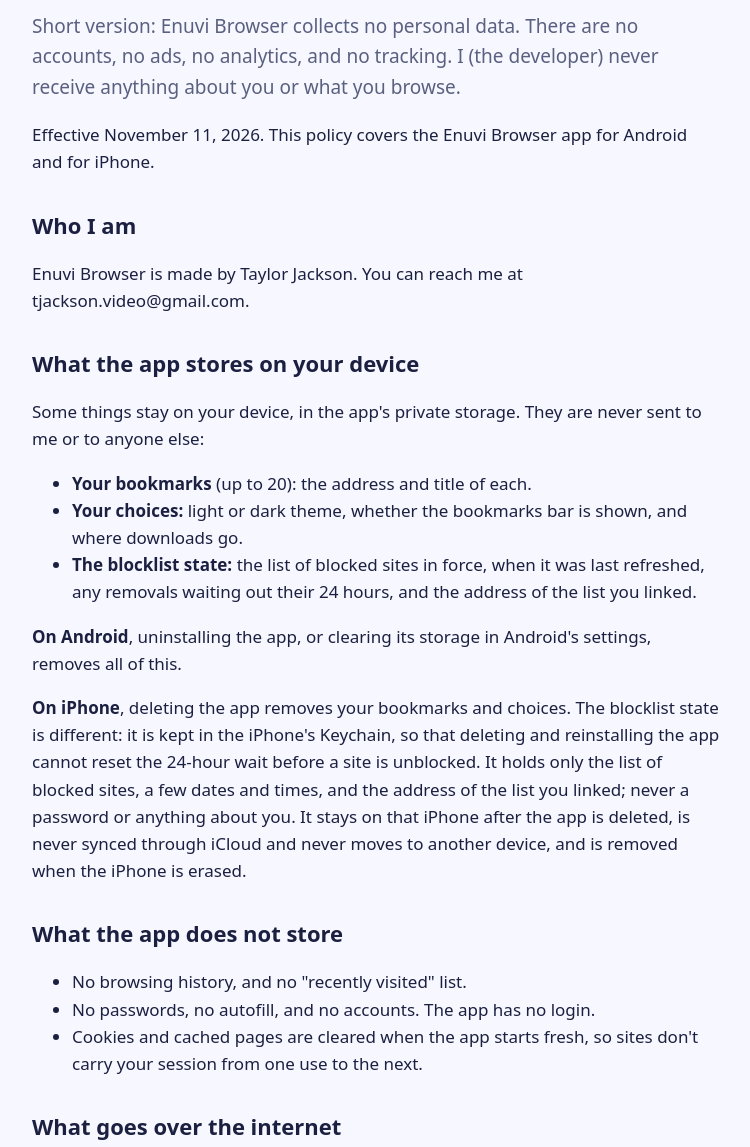
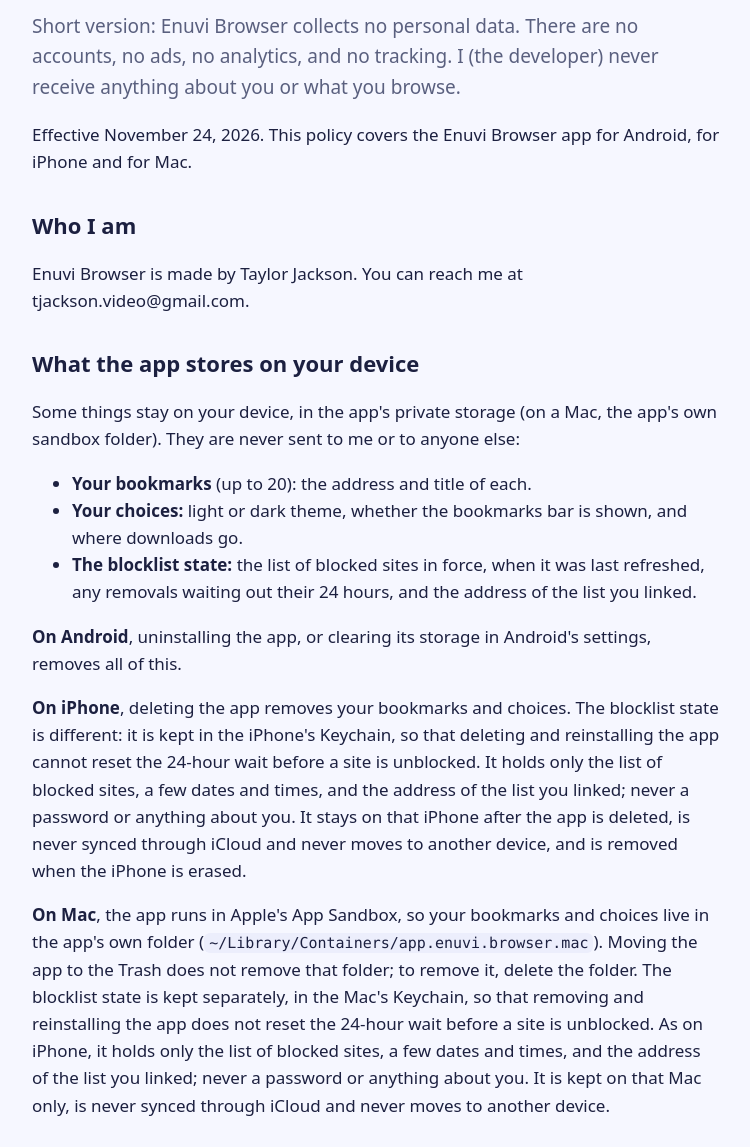
Before and after one commit to tjackson26/enuvi, a plain HTML site: page privacy.html in a window 1280 px wide. Shown: the part 180-1327 px from the top of the page, without its empty margins (264-1014 px from the left). Drawn offline with Linux system fonts and the light colour scheme.

Commit message:
Privacy policy: cover the Mac app too
Co-Authored-By: Claude Sonnet 5.5 <noreply@anthropic.com>

```diff
--- a/privacy.html
+++ b/privacy.html
@@ -23,13 +23,13 @@
   <h1>Privacy policy</h1>
   <p class="lead">Short version: Enuvi Browser collects no personal data. There are no accounts, no ads, no analytics, and no
   tracking. I (the developer) never receive anything about you or what you browse.</p>
-  <p>Effective November 11, 2026. This policy covers the Enuvi Browser app for Android and for iPhone.</p>
+  <p>Effective November 24, 2026. This policy covers the Enuvi Browser app for Android, for iPhone and for Mac.</p>
 
   <h2>Who I am</h2>
   <p>Enuvi Browser is made by Taylor Jackson. You can reach me at tjackson.video@gmail.com.</p>
 
   <h2>What the app stores on your device</h2>
-  <p>Some things stay on your device, in the app's private storage. They are never sent to me or to anyone else:</p>
+  <p>Some things stay on your device, in the app's private storage (on a Mac, the app's own sandbox folder). They are never sent to me or to anyone else:</p>
   <ul>
     <li><strong>Your bookmarks</strong> (up to 20): the address and title of each.</li>
     <li><strong>Your choices:</strong> light or dark theme, whether the bookmarks bar is shown, and where downloads go.</li>
@@ -41,6 +41,12 @@
   unblocked. It holds only the list of blocked sites, a few dates and times, and the address of the list you linked; never a
   password or anything about you. It stays on that iPhone after the app is deleted, is never synced through iCloud and never
   moves to another device, and is removed when the iPhone is erased.</p>
+  <p><strong>On Mac</strong>, the app runs in Apple's App Sandbox, so your bookmarks and choices live in the app's own folder
+  (<code>~/Library/Containers/app.enuvi.browser.mac</code>). Moving the app to the Trash does not remove that folder; to remove
+  it, delete the folder. The blocklist state is kept separately, in the Mac's Keychain, so that removing and reinstalling the
+  app does not reset the 24-hour wait before a site is unblocked. As on iPhone, it holds only the list of blocked
+  sites, a few dates and times, and the address of the list you linked; never a password or anything about you. It is kept on
+  that Mac only, is never synced through iCloud and never moves to another device.</p>
 
   <h2>What the app does not store</h2>
   <ul>
@@ -53,15 +59,15 @@
   <p>The app connects to the internet in only two ways:</p>
   <ol>
     <li><strong>The pages you open.</strong> When you type an address or a search, or follow a link, your device talks to that site (or to the search engine, DuckDuckGo, for searches). That site then sees what any website sees: your device's internet address and what you ask for. Their privacy policies apply to them, not to me.</li>
-    <li><strong>Your blocklist.</strong> If you have linked a list, the app fetches it from GitHub (<code>gist.github.com</code> and related addresses) when it starts (on iPhone, also when you come back to the app, at most once an hour), over a secure connection. GitHub sees a normal request for a public file, including your device's internet address. Please see GitHub's privacy statement for how it handles that.</li>
+    <li><strong>Your blocklist.</strong> If you have linked a list, the app fetches it from GitHub (<code>gist.github.com</code> and related addresses) when it starts (on iPhone and Mac, also when you come back to the app, at most once an hour), over a secure connection. GitHub sees a normal request for a public file, including your device's internet address. Please see GitHub's privacy statement for how it handles that.</li>
   </ol>
   <p>Nothing else is sent. The app has no analytics, no crash reporting, no advertising, and no other network connections of its own.</p>
 
   <h2>Downloads</h2>
-  <p>If you choose to download a file from a page, it is saved on your device. On Android, Android's own download service puts it in your Downloads folder or where you choose. On iPhone, it goes to Enuvi Browser's folder in the Files app, or, if you chose to be asked, to wherever you send it from the share menu. The file goes nowhere else.</p>
+  <p>If you choose to download a file from a page, it is saved on your device. On Android, Android's own download service puts it in your Downloads folder or where you choose. On iPhone, it goes to Enuvi Browser's folder in the Files app, or, if you chose to be asked, to wherever you send it from the share menu. On Mac, it goes to your Downloads folder, or, if you chose to be asked, to the place you pick in the standard Save panel. The file goes nowhere else.</p>
 
   <h2>Permissions</h2>
-  <p>On Android the app asks for only two: <strong>internet access</strong>, and <strong>network state</strong> (to know whether you are online). On iPhone it asks for none. It never asks for your location, contacts, camera, microphone, photos, or files.</p>
+  <p>On Android the app asks for only two: <strong>internet access</strong>, and <strong>network state</strong> (to know whether you are online). On iPhone it asks for none. On Mac the app runs in Apple's App Sandbox and is allowed only outgoing internet connections, your Downloads folder, and files you choose yourself in the open and save panels (to import or export bookmarks, or to save a download). It never asks for your location, contacts, camera, microphone, photos, or files.</p>
 
   <h2>Children</h2>
   <p>Enuvi Browser is a general web browser and is not directed to children. I do not knowingly collect any information from anyone, children included.</p>
```
